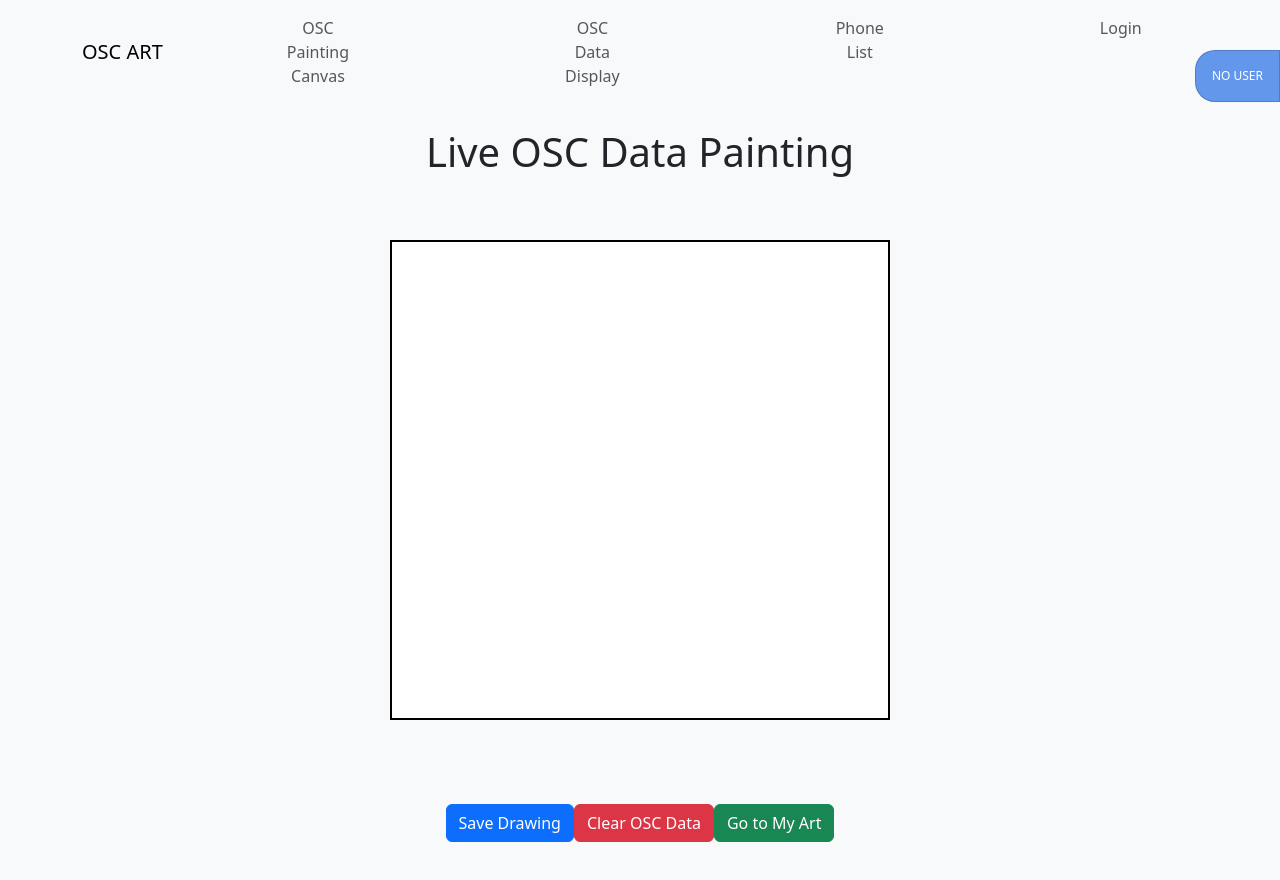
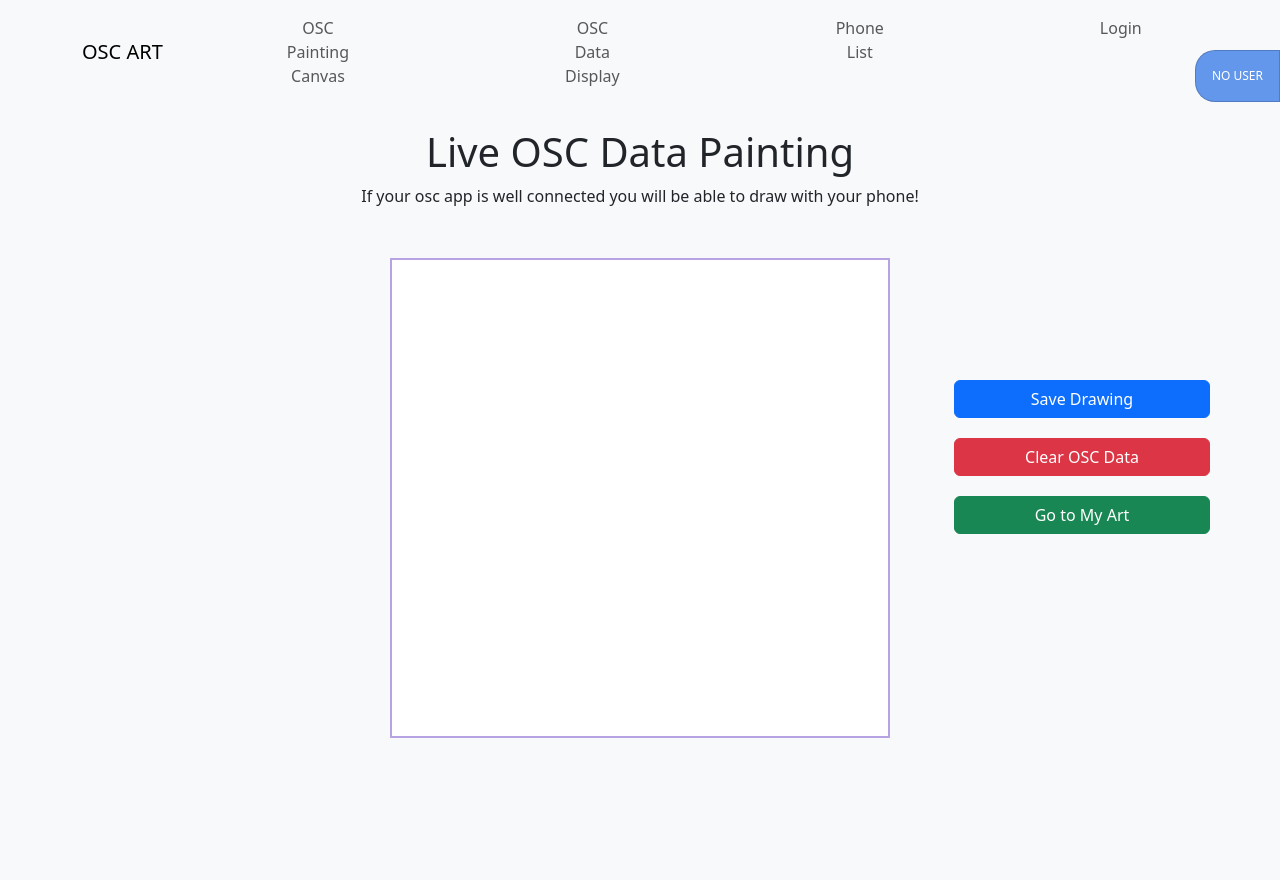
Before and after one commit to EHB-MCT/portfolio-starter-AndyHuizenga, a React (Create React App) app in the folder images/my-react-app/: page /oscpainting in a window 1280 px wide. Shown: the top 880 px of the page. Built offline with nearby package versions, Linux system fonts and the light colour scheme; no server answers.

Commit message:
Style(OSC painting): Improved UX and alerts

```diff
--- a/images/my-react-app/src/OSCPaintingCanvas.js
+++ b/images/my-react-app/src/OSCPaintingCanvas.js
@@ -72,7 +72,8 @@
       try {
         if (!token) {
           // Token is not present, handle it gracefully (redirect or show a message)
-          navigate('/login');  // Redirect to login page or handle it as needed
+          navigate('/login');
+          alert('You need to login to be able to save your art!');  // Redirect to login page or handle it as needed
           return;
         }
 
@@ -174,24 +175,26 @@
     <div>
       <UserCard userEmail={currentUserEmail} />
       <h1>Live OSC Data Painting</h1>
-
+      <p>If your osc app is well connected you will be able to draw with your phone!</p>
+      <div className="painting-container">
         <div className="painting-canvas-container">
           <canvas ref={canvasRef} width={4985} height={4985} className="live-canvas"></canvas>
         </div>
-
-        <button onClick={saveDrawing} className="btn btn-primary">
+        <div className="buttons-container">
+        <button onClick={() => { saveDrawing(); }} className="btn btn-primary">
             Save Drawing
           </button>
-      <button onClick={handleClearData} className="btn btn-danger">
+          <button onClick={() => { handleClearData(); alert('OSC Data cleared!'); }} className="btn btn-danger">
             Clear OSC Data
           </button>
-
           <button onClick={goToMyArt} className="btn btn-success">
             Go to My Art
           </button>
         </div>
-
+      </div>
+    </div>
   );
 }
 
+
 export default OSCDataDisplay;
--- a/images/my-react-app/src/PaintingCanvas.css
+++ b/images/my-react-app/src/PaintingCanvas.css
@@ -1,14 +1,28 @@
 .painting-canvas-container {
   width: 500px;
   height: 500px;
-  margin: 5% auto;
+  margin: 50px auto;
   display: flex;
   justify-content: center;
   align-items: center;
-  border: 2px solid black;
+  border: 2px solid rgb(183, 163, 227);
   height: 60vh;
   background-color: white;
 }
+
+
+
+.buttons-container {
+  display: flex;
+  flex-direction: column;
+  width: 20%;
+  position: absolute;
+  right: 70px;
+  top: 45%
+
+}
+
+
 
 .canvas {
   width: 100%;
```
Lines whose indentation alone changed are shown as unchanged.
